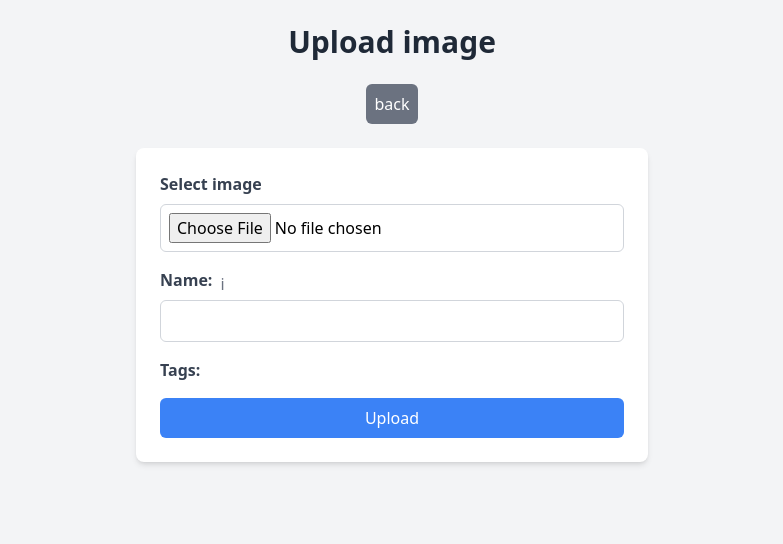
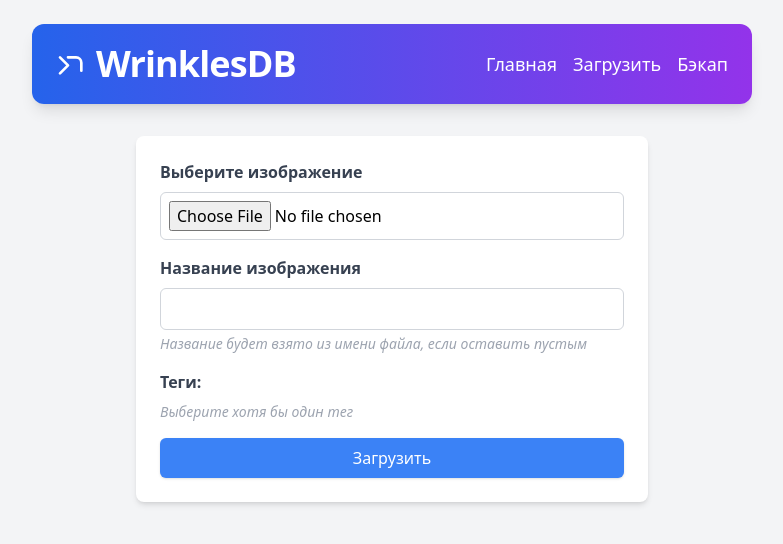
Before and after one commit to ResetPlease/MedInfo, a FastAPI app: template app/templates/upload.html in a window 1280 px wide. Shown: the top 544 px of the page, without its empty margins (248-1031 px from the left). Run offline with FastAPI, Linux system fonts and the light colour scheme; the template is opened without the code that fills it, so the values that code supplies are empty; some libraries are stand-ins or nearby versions.

Commit message:
beautify, and smart search and refactor

```diff
--- a/app/main.py
+++ b/app/main.py
@@ -7,6 +7,7 @@ from fastapi import (
     Depends,
     Request,
     Security,
+    Query
 )
 from fastapi.templating import Jinja2Templates
 from fastapi.responses import HTMLResponse, RedirectResponse, StreamingResponse
@@ -23,6 +24,7 @@ from typing import List
 from datetime import datetime
 from .database import SessionLocal, init_db
 from .models import Image
+import re
 
 app = FastAPI()
 app.mount("/static", StaticFiles(directory="app/static"), name="static")
@@ -83,15 +85,10 @@ async def read_root(
     db: Session = Depends(get_db),
     credentials: HTTPBasicCredentials = Depends(verify_credentials),
     page: int = 1,
-    limit: int = 20,
+    limit: int = 12,
 ):
     total = db.query(func.count(Image.id)).scalar()
-    images = (
-        db.query(Image)
-        .offset((page - 1) * limit)
-        .limit(limit)
-        .all()
-    )
+    images = db.query(Image).offset((page - 1) * limit).limit(limit).all()
     total_pages = (total + limit - 1) // limit
     return templates.TemplateResponse(
         "index.html",
@@ -155,28 +152,83 @@ async def upload_image(
     return RedirectResponse(url=f"/image/{image.id}", status_code=303)
 
 
+def parse_search_query(query: str):
+    query = query.strip()
+
+    id_filters = []
+    id_matches = re.findall(r"id\s*([<>=]{1,2})\s*(\d+)", query)
+    for op, val in id_matches:
+        id_filters.append((op, int(val)))
+
+    id_colon = re.findall(r"id:(\d+)", query)
+    for val in id_colon:
+        id_filters.append(("=", int(val)))
+
+    tags = re.findall(r"tag:([^\s]+)", query)
+    tags = [t.lower() for t in tags]
+
+    cleaned_query = (
+        re.sub(r"(id\s*[<>=]{1,2}\s*\d+|id:\d+|tag:[^\s]+)", "", query).strip().lower()
+    )
+
+    return {"id_filters": id_filters, "tags": tags, "text_query": cleaned_query}
+
+def apply_search_filters(images: List, search_params: dict):
+    results = images
+
+    for op, val in search_params["id_filters"]:
+        if op == '=':
+            results = [img for img in results if img.id == val]
+        elif op == '>':
+            results = [img for img in results if img.id > val]
+        elif op == '<':
+            results = [img for img in results if img.id < val]
+        elif op == '>=':
+            results = [img for img in results if img.id >= val]
+        elif op == '<=':
+            results = [img for img in results if img.id <= val]
+
+    for tag in search_params["tags"]:
+        results = [img for img in results if tag in img.tags.lower().split(',')]
+
+    text = search_params["text_query"]
+    if text:
+        def fuzzy_match(img):
+            candidates = [img.name.lower()] + img.tags.lower().split(',')
+            for c in candidates:
+                if text.lower() in c:
+                    return True
+            return False
+
+        results = [img for img in results if fuzzy_match(img)]
+
+    return results
+
 @app.get("/search", response_class=HTMLResponse)
 async def search_images(
     request: Request,
     search: str = "",
     page: int = 1,
-    limit: int = 20,
+    limit: int = 12,
     db: Session = Depends(get_db),
     credentials: HTTPBasicCredentials = Depends(verify_credentials),
 ):
-    query = db.query(Image)
+    all_images = db.query(Image).all()
+
     if search:
-        search = search.strip()
-        query = query.filter(
-            or_(
-                Image.name.ilike(f"%{search}%"),
-                Image.tags.ilike(f"%{search}%"),
-            )
-        )
+        search_params = parse_search_query(search)
+        print(search_params)
+        filtered_images = apply_search_filters(all_images, search_params)
+    else:
+        filtered_images = all_images
 
-    total = query.with_entities(func.count()).scalar()
-    images = query.offset((page - 1) * limit).limit(limit).all()
-    total_pages = (total + limit - 1) // limit
+    total = len(filtered_images)
+    from_search = min(len(filtered_images)-1, (page-1)*limit)
+    end_search = min(from_search + limit, len(filtered_images))
+    images = filtered_images[from_search:end_search]
+    total_pages = total//limit
+    if total % limit != 0:
+        total_pages+=1
 
     return templates.TemplateResponse(
         "index.html",
@@ -229,6 +281,7 @@ async def delete_image(
     # Перенаправление на главную страницу
     return RedirectResponse(url="/", status_code=303)
 
+
 @app.post("/image/{image_id}/update", response_class=RedirectResponse)
 async def update_image(
     image_id: int,
@@ -244,13 +297,16 @@ async def update_image(
     # Проверка тегов
     invalid_tags = [tag for tag in tags if tag not in ALLOWED_TAGS]
     if invalid_tags:
-        raise HTTPException(status_code=400, detail=f"Недопустимые теги: {invalid_tags}")
+        raise HTTPException(
+            status_code=400, detail=f"Недопустимые теги: {invalid_tags}"
+        )
 
     image.name = name
     image.tags = ",".join(tags)
     db.commit()
 
     return RedirectResponse(url=f"/image/{image.id}", status_code=303)
+
 
 # Создание и скачивание бэкапа
 @app.get("/backup")
--- a/app/templates/upload.html
+++ b/app/templates/upload.html
@@ -1,67 +1,83 @@
 <!DOCTYPE html>
 <html lang="ru">
+
 <head>
-    <meta charset="UTF-8">
-    <meta name="viewport" content="width=device-width, initial-scale=1.0">
-    <title>MedImage Wrinkle Database</title>
+  <meta charset="UTF-8" />
+  <meta name="viewport" content="width=device-width, initial-scale=1.0" />
+  <title>Upload — Wrinkles</title>
   <script src="https://cdn.tailwindcss.com"></script>
+  <link rel="icon" href="/static/favicon.ico" type="image/x-icon" />
 </head>
+
 <body class="bg-gray-100 font-sans">
-    <div class="container mx-auto p-6">
-        <h1 class="text-3xl font-bold text-gray-800 mb-6 text-center">Upload image</h1>
+  <div class="container mx-auto max-w-screen-md p-6">
+    <header class="mb-8">
+  <div
+    class="flex flex-col sm:flex-row items-center justify-between bg-gradient-to-r from-blue-600 to-purple-600 rounded-xl shadow-lg px-6 py-5 text-white">
+    <h1 class="text-3xl sm:text-4xl font-extrabold tracking-tight flex items-center gap-2">
+      <svg class="w-8 h-8 text-white" fill="none" stroke="currentColor" stroke-width="2"
+        viewBox="0 0 24 24">
+        <path stroke-linecap="round" stroke-linejoin="round"
+          d="M3 7l6 6-6 6M9 7h6a4 4 0 014 4v6" />
+      </svg>
+      <a href="/">Wrinkles<span class="hidden sm:inline-block"> DB</span></a>
+    </h1>
 
-        <div class="flex justify-center mb-6">
-            <a href="/" class="bg-gray-500 text-white p-2 rounded-md hover:bg-gray-600 transition">
-                back
-            </a>
+    <nav class="mt-4 sm:mt-0 flex space-x-4 text-lg font-medium">
+      <a href="/" class="hover:underline hover:text-yellow-200 transition">Главная</a>
+      <a href="/upload" class="hover:underline hover:text-yellow-200 transition">Загрузить</a>
+      <a href="/backup" class="hover:underline hover:text-yellow-200 transition">Бэкап</a>
+    </nav>
+  </div>
+</header>
+
+    <form method="post" enctype="multipart/form-data"
+      class="bg-white p-6 rounded-lg shadow-md max-w-lg mx-auto space-y-4">
+      <div>
+        <label for="file" class="block text-gray-700 font-semibold mb-2">Выберите изображение</label>
+        <input type="file" id="file" name="file" accept=".jpg,.jpeg,.png" required
+          class="w-full p-2 border border-gray-300 rounded-md" />
       </div>
 
-        <form method="post" enctype="multipart/form-data" class="bg-white p-6 rounded-lg shadow-md max-w-lg mx-auto">
-            <div class="mb-4">
-                <label for="file" class="block text-gray-700 font-semibold mb-2">Select image</label>
-                <input type="file" id="file" name="file" accept=".jpg,.jpeg,.png" required
-                       class="w-full p-2 border border-gray-300 rounded-md">
+      <div>
+        <label for="name" class="block text-gray-700 font-semibold mb-2">Название изображения</label>
+        <input type="text" id="name" name="name" required
+          class="w-full p-2 border border-gray-300 rounded-md focus:outline-none focus:ring-2 focus:ring-blue-500" />
+        <p class="text-sm text-gray-400 italic mt-1">Название будет взято из имени файла, если оставить пустым</p>
       </div>
 
-            <div class="mb-4">
-                <div class="flex items-center">
-                    <label for="name" class="block text-gray-700 font-semibold mb-2">Name:</label>
-                    <span class="ml-2 text-gray-500 cursor-help" title="Название будет автоматически заполнено на основе имени файла">i</span>
-                </div>
-                <input type="text" id="name" name="name" required
-                       class="w-full p-2 border border-gray-300 rounded-md focus:outline-none focus:ring-2 focus:ring-blue-500">
-            </div>
-
-            <div class="mb-4">
-                <label class="block text-gray-700 font-semibold mb-2">Tags:</label>
+      <div>
+        <label class="block text-gray-700 font-semibold mb-2">Теги:</label>
         <div class="space-y-2">
           {% for tag in tags %}
           <div class="flex items-center">
             <input type="checkbox" id="{{ tag }}" name="tags" value="{{ tag }}"
-                               class="h-4 w-4 text-blue-600 focus:ring-blue-500 border-gray-300 rounded">
+              class="h-4 w-4 text-blue-600 focus:ring-blue-500 border-gray-300 rounded" />
             <label for="{{ tag }}" class="ml-2 text-gray-700">{{ tag }}</label>
           </div>
           {% endfor %}
         </div>
+        <p class="text-sm text-gray-400 italic mt-1">Выберите хотя бы один тег</p>
       </div>
+
       <button type="submit"
-                    class="w-full bg-blue-500 text-white p-2 rounded-md hover:bg-blue-600 transition">
-                Upload
+        class="w-full bg-blue-500 text-white p-2 rounded-md hover:bg-blue-600 shadow hover:shadow-md transition-transform active:scale-95">
+        Загрузить
       </button>
     </form>
   </div>
+
   <script>
-        // Автозаполнение поля названия на основе имени файла
-        document.getElementById('file').addEventListener('change', function(event) {
+    document.getElementById("file").addEventListener("change", function (event) {
       const fileInput = event.target;
-            const nameInput = document.getElementById('name');
+      const nameInput = document.getElementById("name");
       if (fileInput.files.length > 0) {
         const fileName = fileInput.files[0].name;
-                // Удаляем расширение файла
-                const nameWithoutExtension = fileName.split('.').slice(0, -1).join('.');
+        const nameWithoutExtension = fileName.split(".").slice(0, -1).join(".");
         nameInput.value = nameWithoutExtension;
       }
     });
   </script>
 </body>
+
 </html>
--- a/requirements.txt
+++ b/requirements.txt
@@ -4,3 +4,4 @@ sqlalchemy==2.0.31
 python-multipart==0.0.9
 jinja2==3.1.4
 passlib[bcrypt]==1.7.4
+python-Levenshtein
```
Also changed, not shown: app/templates/image_detail.html (+46 -24 lines), app/templates/index.html (+43 -24 lines), app/static/favicon.ico (added). Lines whose indentation alone changed are shown as unchanged.
